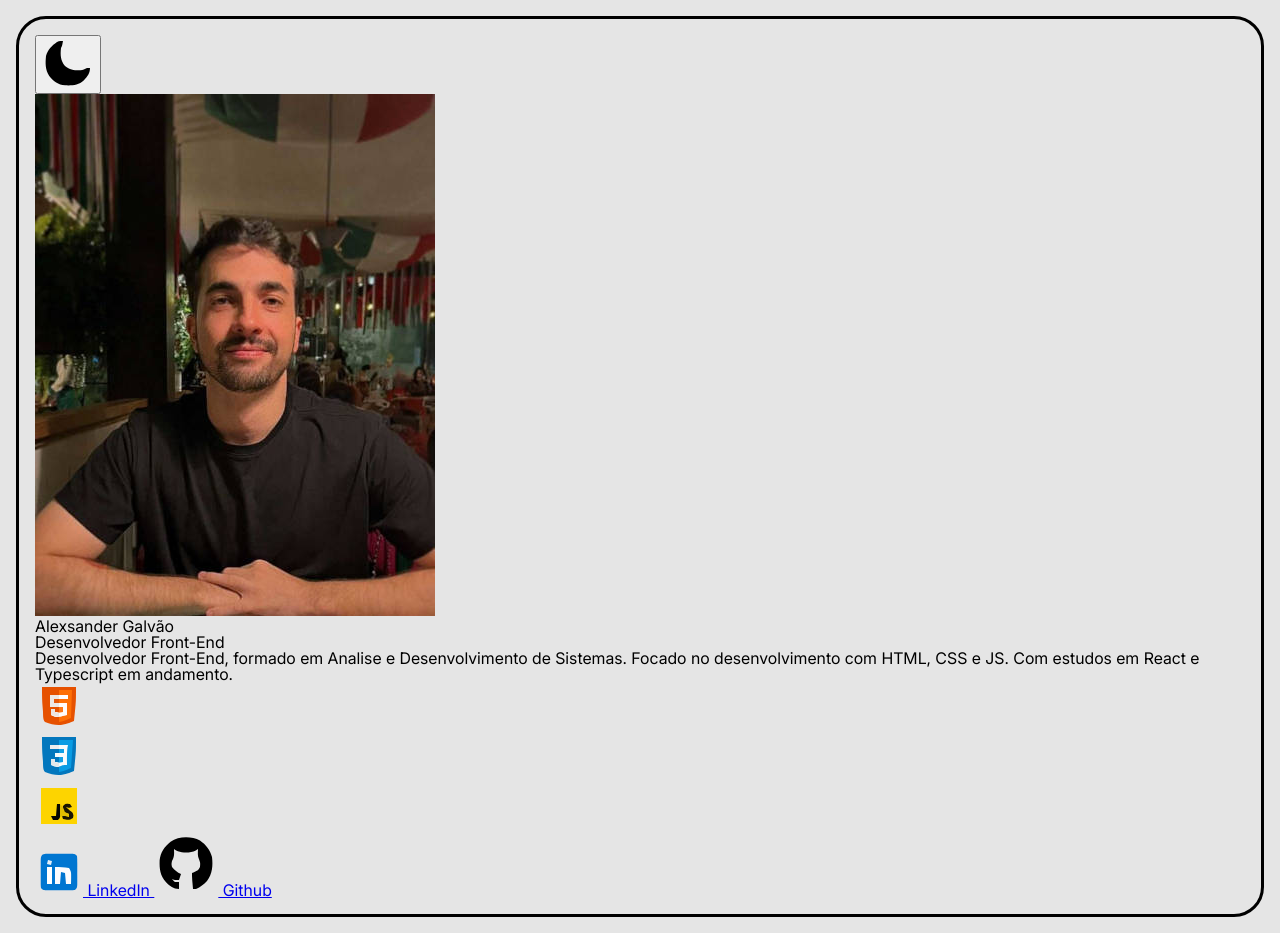
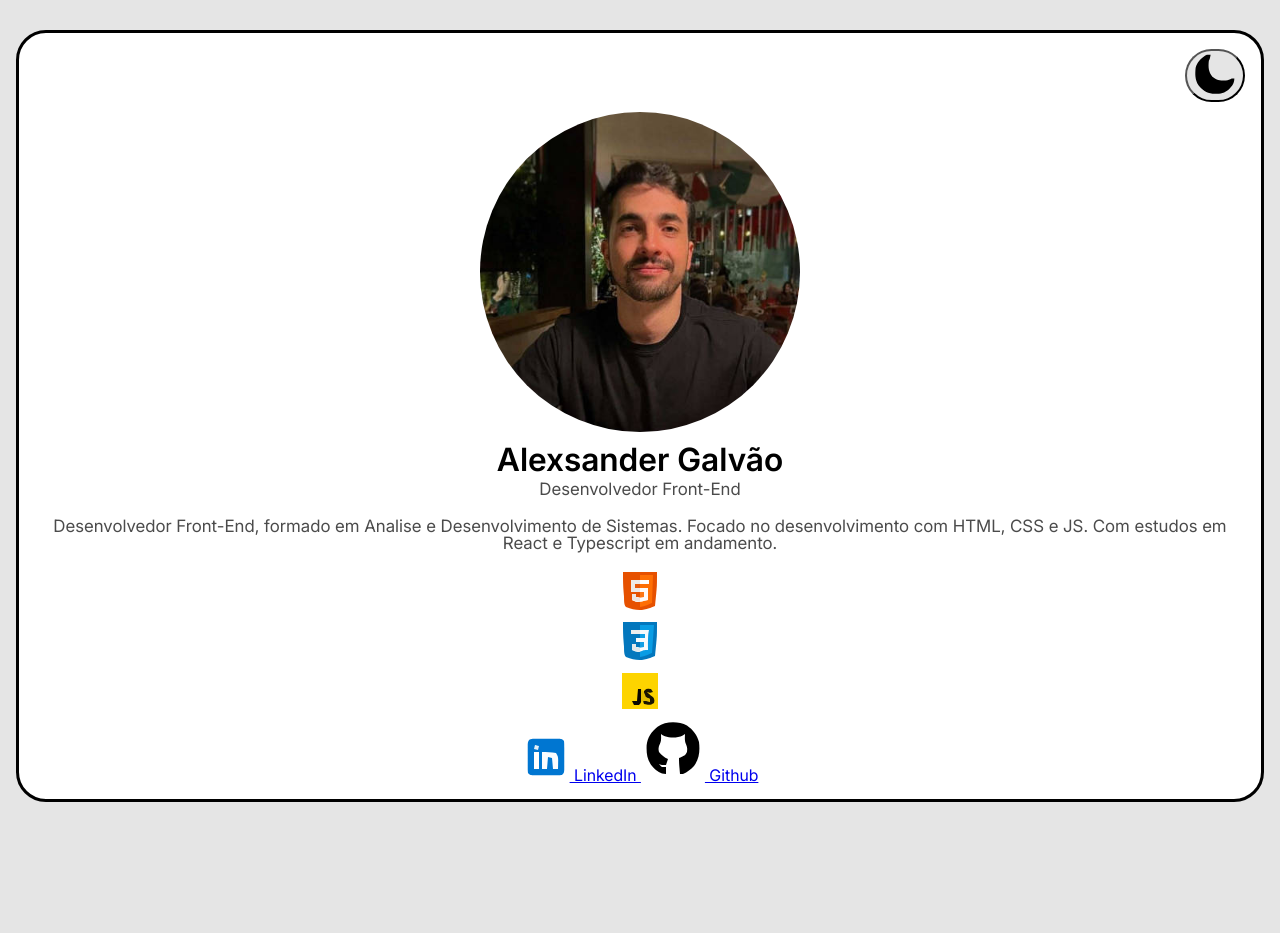
Before and after one commit to AlexsanderGS/card-perfil-profissional, a plain HTML site: page index.html in a window 1280 px wide. After the commit the page ends 832 px from the top, so only its background shows below. Drawn offline with Linux system fonts and the light colour scheme.

Commit message:
Iniciando o estilos do card: Botão de alterar tema, imagem de perfil, nome, profissão e descrição.

```diff
--- a/src/styles/base/global.css
+++ b/src/styles/base/global.css
@@ -30,7 +30,7 @@
   --primary-background-color: #e5e5e5;
   --secondary-background-color: #ffffff;
   /* Cores de texto */
-  --primary-text-color: #ffffff;
+  --primary-text-color: #000000;
   --secondary-text-color: #4b4b4b;
   /* Botões */
   --primary-button-background-color: #0a66c2;
@@ -52,4 +52,5 @@ body {
   border: solid;
   border-radius: 30px;
   padding: 1rem;
+  background-color: var(--secondary-background-color);
 }
--- a/src/styles/components/card.css
+++ b/src/styles/components/card.css
@@ -0,0 +1,54 @@
+.card-content {
+  display: flex;
+  flex-direction: column;
+  justify-content: center;
+  align-items: center;
+}
+
+.toggle-tema {
+  align-self: flex-end;
+  width: 60px;
+  border-radius: 100px;
+  margin-bottom: 10px;
+  background-color: var(--primary-background-color);
+}
+
+.toggle-tema img {
+  width: 100%;
+  height: auto;
+}
+
+.header-content img {
+  width: 320px;
+  height: 320px;
+  border-radius: 50%;
+  object-fit: cover;
+  margin-bottom: 10px;
+}
+
+.header-content .profile-name {
+  font-family: "Inter";
+  font-weight: 600;
+  font-size: 32px;
+  text-align: center;
+  color: var(--primary-text-color);
+  margin-bottom: 5px;
+}
+
+.header-content .profession-title {
+  font-family: "Inter";
+  font-weight: 400;
+  font-size: 17px;
+  text-align: center;
+  color: var(--secondary-text-color);
+  margin-bottom: 20px;
+}
+
+.card-description .about-text {
+  font-family: "Inter";
+  font-weight: 400;
+  font-size: 17px;
+  text-align: center;
+  color: var(--secondary-text-color);
+  margin-bottom: 15px;
+}
```
